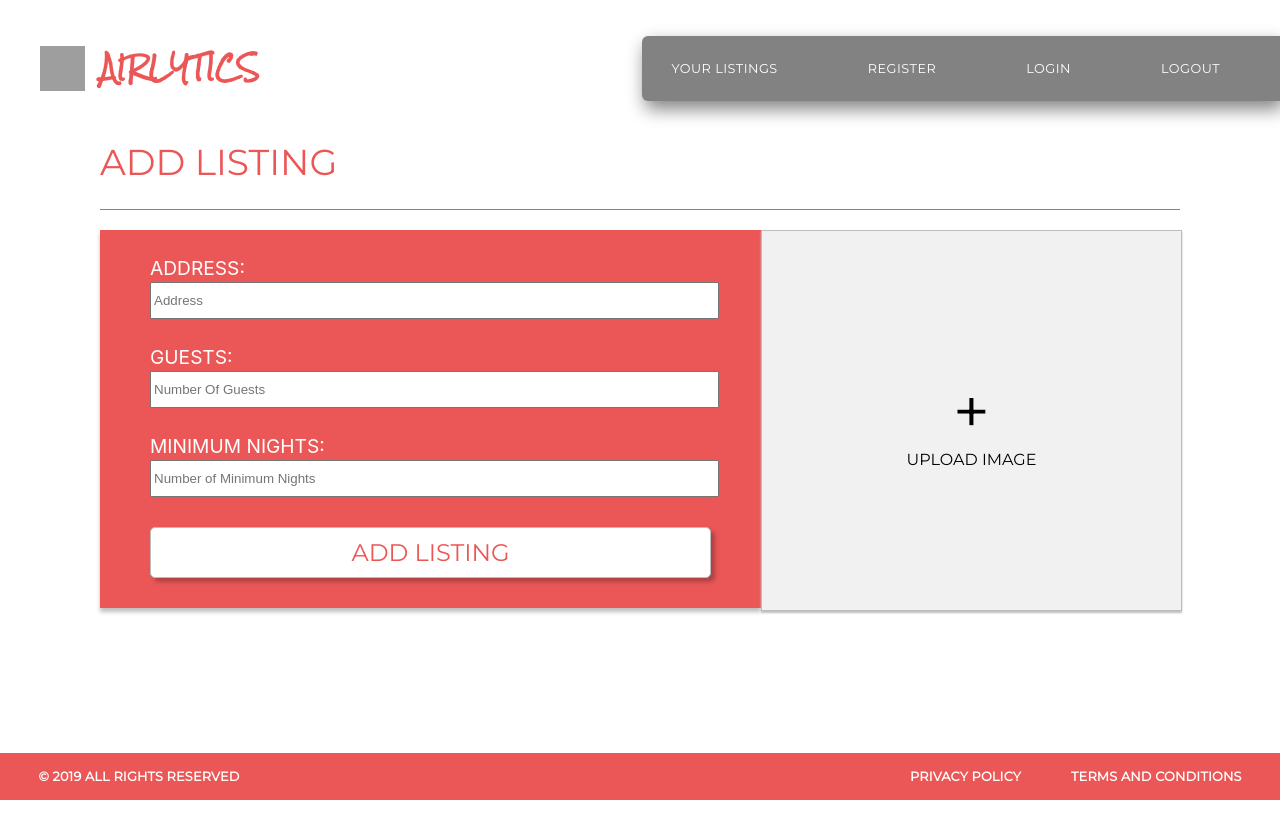
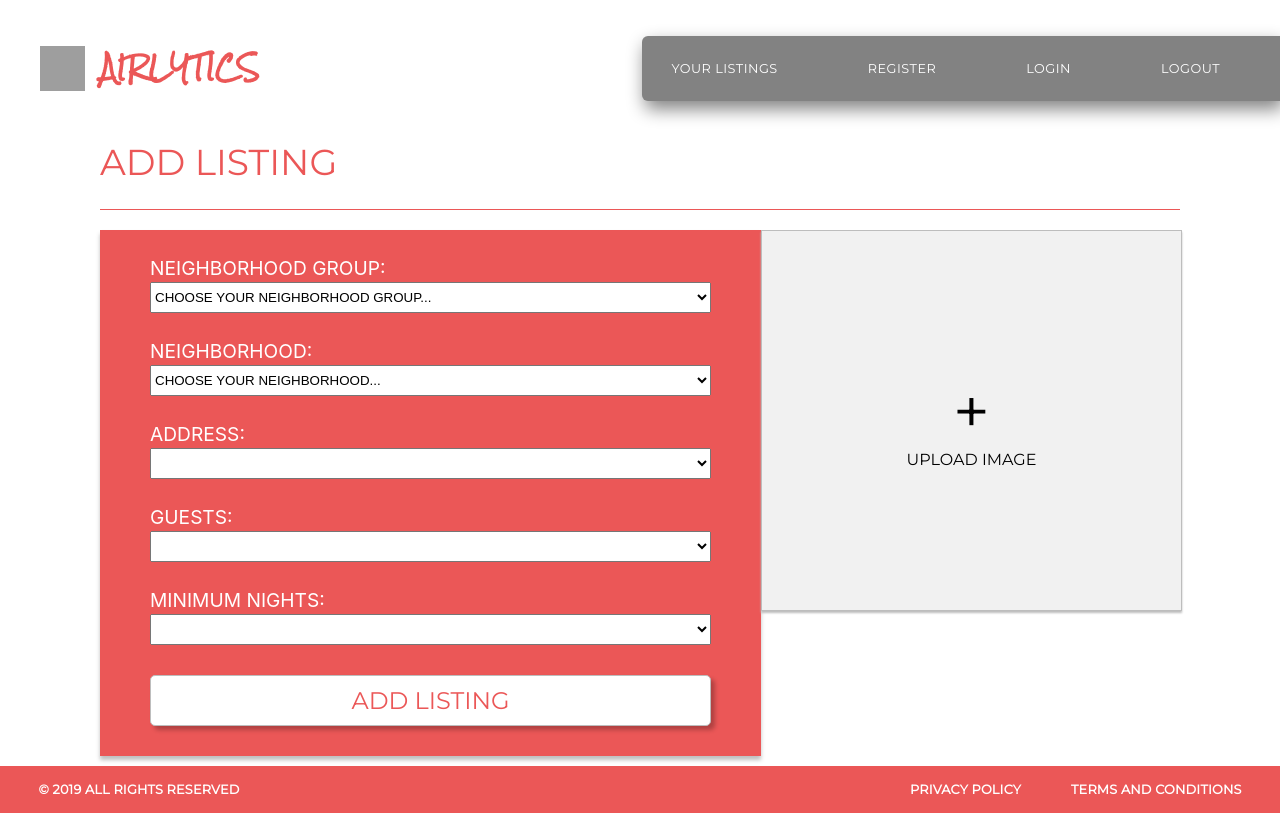
Before and after one commit to airbnb-price-opt/front-end, a React (Create React App) app in the folder airbnb-opt-price/: page /add-listing in a window 1280 px wide. Built offline with nearby package versions, Linux system fonts and the light colour scheme; grey boxes are pictures that could not be loaded.

Commit message:
Dropdown Menu Logic Functionality

```diff
--- a/airbnb-opt-price/src/StyledComps.js
+++ b/airbnb-opt-price/src/StyledComps.js
@@ -106,6 +106,12 @@ export const ListingFormLabel = styled.label`
     @media (max-width: 600px) {
         margin-bottom: 10px;
     }
+`;
+
+export const ListingFormSelect = styled.select`
+    margin-top: 5px;
+    height: 31px;
+    width: 100%;
 `;
 
 export const ListingFormInput = styled.input`
--- a/airbnb-opt-price/src/components/AddListing.jsx
+++ b/airbnb-opt-price/src/components/AddListing.jsx
@@ -1,18 +1,43 @@
-import React, { useState } from 'react'
-import { AddListingDiv, AddListingWrapper, AddListingHeader, UploadImageDiv, UploadImageText, ListingFormWrapper, ListingFormDiv, ListingForm, ListingFormLabel, ListingFormInput, ListingFormButton } from '../StyledComps'
+import React, { useState, useEffect } from 'react';
+import { connect } from 'react-redux';
+
+import { AddListingDiv, AddListingWrapper, AddListingHeader, UploadImageDiv, UploadImageText, ListingFormWrapper, ListingFormDiv, ListingForm, ListingFormLabel, ListingFormSelect, ListingFormButton } from '../StyledComps'
+// import { addNeighborhoodGroup } from '../store/actions';
 
 const AddListing = (props) => {
     const [listing, setListing] = useState({address: '', guests: 0, nights: 0})
+    const [selectedGroup, setSelectedGroup] = useState('')
+    const [selectedHood, setSelectedHood] = useState('')
+    console.log('GLOBAL SELECTED GROUP', selectedGroup)
+    console.log('Chosen HoodS:', selectedHood)
 
-    const handleChange = event => {
-        setListing({ ...listing, [event.target.name]: event.target.value });
-        console.log(event.target.name, event.target.value)
+
+    const handleSubmit = () => {
+        props.neighborhoodGroup.map(selected => {
+            console.log('MAP SELECTED GROUP', selectedGroup)
+            if(selected.name === selectedGroup){
+                console.log('fdfsfsd')
+                setSelectedHood(selected.neighbourHood)
+            }
+        })
+    }
+
+
+    console.log('Redux Group Data', props.neighborhoodGroup)
+    const handleChange = e => {
+        // setListing({ ...listing, [event.target.name]: event.target.value });
+        setSelectedGroup(e.target.value)
+
+        props.neighborhoodGroup.map(selected => {
+            console.log('MAP SELECTED GROUP', selectedGroup)
+            if(selected.name === e.target.value){
+                console.log('fdfsfsd')
+                setSelectedHood(selected.neighbourHood)
+            }
+        })
     };
 
-    const handleSubmit = e => {
-        e.preventDefault()
-        console.log("Added Listing", listing)
-    }
+
 
     return (
         <AddListingDiv>
@@ -22,20 +47,59 @@ const AddListing = (props) => {
                 <ListingFormDiv>
                     <ListingForm>
                         <ListingFormLabel>
+                            NEIGHBORHOOD GROUP:
+                            <br />
+                            <ListingFormSelect
+                                required
+                                name='selectedGroup'
+                                onChange={handleChange}
+                            >
+                                <option value="CHOOSE YOUR NEIGHBORHOOD GROUP..." disabled selected='selected'>
+                                    CHOOSE YOUR NEIGHBORHOOD GROUP...
+                                </option>
+                                {props.neighborhoodGroup.map(group => {
+                                    return (
+                                            <option
+                                                value={group.name}
+                                                key={group.neighbourhood_group_id}
+                                            >
+                                                {group.name}
+                                            </option>
+                                    )
+                                })}
+                            </ListingFormSelect>
+                        </ListingFormLabel>
+                        <ListingFormLabel>
+                            NEIGHBORHOOD:
+                            <br />
+                            <ListingFormSelect
+                                required
+                                name='selectedHood'
+                            >
+                                <option value="" disabled selected>
+                                    CHOOSE YOUR NEIGHBORHOOD...
+                                </option>
+
+                                {!selectedHood ? null : selectedHood.map(each => <option key={each.name}>{each.name}</option>)}
+
+                            </ListingFormSelect>
+                        </ListingFormLabel>
+                        <ListingFormLabel>
                             ADDRESS:
                             <br />
-                            <ListingFormInput
+                            <ListingFormSelect
+                                required
                                 name='address'
-                            placeholder='Address'
                                 onChange={handleChange}
                             />
+
                         </ListingFormLabel>
                         <ListingFormLabel>
                             GUESTS:
                             <br />
-                            <ListingFormInput
+                            <ListingFormSelect
+                                required
                                 name='guests'
-                            placeholder='Number Of Guests'
                                 onChange={handleChange}
                                 type='number'
                             />
@@ -43,9 +107,9 @@ const AddListing = (props) => {
                         <ListingFormLabel>
                             MINIMUM NIGHTS:
                             <br />
-                            <ListingFormInput
+                            <ListingFormSelect
+                                required
                                 name='nights'
-                            placeholder='Number of Minimum Nights'
                                 onChange={handleChange}
                                 type='number'
                             />
@@ -65,4 +129,28 @@ const AddListing = (props) => {
     )
 }
 
-export default AddListing;
+const mapStateToProps = (state) => {
+    return{
+        neighborhoodGroup: state.neighborhoodGroup
+    }
+}
+
+export default connect(mapStateToProps, {})(AddListing);
+
+                                    // // if(selected.name === selectedGroup){
+                                    //     console.log(selected.neighbourHood)
+                                    //     selected.neighbourHood.map(hood => {
+                                    //         console.log(hood.name)
+                                    //         return(
+                                    //             <div>
+                                    //                 <h1 key={hood.neighbourhood_id}>{hood.name}</h1>
+                                    //                 <p>Sample P tag</p>
+                                    //             </div>
+                                    //         )
+                                    //     })
+                                    // // }else{
+                                    // //     return(
+                                    // //         <option value="No Matching Neighborhoods. Please Select Another">
+                                    // //         </option>
+                                    // //     )
+                                    // // }
--- a/airbnb-opt-price/src/store/actions/index.js
+++ b/airbnb-opt-price/src/store/actions/index.js
@@ -12,6 +12,9 @@ export const GET_NEIGHBORHOOD_FAIL = 'GET_NEIGHBORHOOD_FAIL';
 export const GET_NEIGHBORHOOD_GROUP_START ='GET_NEIGHBORHOOD_GROUP_START';
 export const GET_NEIGHBORHOOD_GROUP_SUCCESS = 'GET_NEIGHBORHOOD_GROUP_SUCCESS';
 export const GET_NEIGHBORHOOD_GROUP_FAIL = 'GET_NEIGHBORHOOD_GROUP_FAIL';
+export const ADD_NEIGHBORHOOD_GROUP_START = 'ADD_NEIGHBORHOOD_GROUP_START';
+export const ADD_NEIGHBORHOOD_GROUP_SUCCESS = 'ADD_NEIGHBORHOOD_GROUP_SUCCESS';
+export const ADD_NEIGHBORHOOD_GROUP_FAIL = 'ADD_NEIGHBORHOOD_GROUP_FAIL';
 
 export const registerUser = (newUserObj) => dispatch => {
     dispatch({ type: REGISTER_USER_START })
@@ -69,3 +72,17 @@ export const getNeighborhoodGroups = () => dispatch => {
             dispatch({ type: GET_NEIGHBORHOOD_GROUP_FAIL, payload: err })
         })
 }
+
+export const addNeighborhoodGroup = (group) => dispatch => {
+    dispatch({ type: ADD_NEIGHBORHOOD_GROUP_START })
+    axios
+        .post('https://airbnb-price-opt.herokuapp.com/groups/new', group)
+        .then(res => {
+            console.log('ADD_NEIGHBORHOOD_GROUP_SUCCESS', res.data)
+            dispatch({ type: ADD_NEIGHBORHOOD_GROUP_SUCCESS, payload: res.data })
+        })
+        .catch(err => {
+            console.log('ADD_NEIGHBORHOOD_GROUP_FAIL', err)
+            dispatch({ type: ADD_NEIGHBORHOOD_GROUP_FAIL, payload: err })
+        })
+}
--- a/airbnb-opt-price/src/store/reducers/index.js
+++ b/airbnb-opt-price/src/store/reducers/index.js
@@ -10,7 +10,10 @@ import {
     GET_NEIGHBORHOOD_FAIL,
     GET_NEIGHBORHOOD_GROUP_START,
     GET_NEIGHBORHOOD_GROUP_SUCCESS,
-    GET_NEIGHBORHOOD_GROUP_FAIL
+    GET_NEIGHBORHOOD_GROUP_FAIL,
+    // ADD_NEIGHBORHOOD_GROUP_START,
+    // ADD_NEIGHBORHOOD_GROUP_SUCCESS,
+    // ADD_NEIGHBORHOOD_GROUP_FAIL
 } from '../actions';
 
 const initialState = {
@@ -18,8 +21,63 @@ const initialState = {
     addingUser: false,
     loggingIn: false,
     getting: false,
-    neighborhoods: [],
-    neighborhoodGroups: []
+    posting: false,
+    neighborhoodGroup: [
+        {
+            name: "Friedrichstein",
+            neighbourHood: [
+            {
+                name: "NeighborhoodFried",
+                neighbourhood_id: 0
+            },
+            {
+                name: "NeighborhoodRich",
+                neighbourhood_id: 1
+            },
+            {
+                name: "NeighborhoodStein",
+                neighbourhood_id: 2
+            }
+            ],
+            neighbourhood_group_id: 0
+        },
+        {
+            name: "Lichtenstiein",
+            neighbourHood: [
+            {
+                name: "NeighborhoodLicht",
+                neighbourhood_id: 0
+            },
+            {
+                name: "NeighborhoodTen",
+                neighbourhood_id: 1
+            },
+            {
+                name: "NeighborhoodSteiner",
+                neighbourhood_id: 2
+            }
+            ],
+            neighbourhood_group_id: 1
+        },
+        {
+            name: "BerlinHamburn",
+            neighbourHood: [
+            {
+                name: "NeighborhoodBer",
+                neighbourhood_id: 0
+            },
+            {
+                name: "NeighborhoodLinHam",
+                neighbourhood_id: 1
+            },
+            {
+                name: "NeighborhoodBurn",
+                neighbourhood_id: 2
+            }
+            ],
+            neighbourhood_group_id: 2
+        },
+    ]
 }
 
 export const reducer = (state = initialState, action ) => {
@@ -93,3 +151,22 @@ export const reducer = (state = initialState, action ) => {
             return state;
     }
 }
+
+
+        // case ADD_NEIGHBORHOOD_GROUP_START:
+        //     return{
+        //         ...state,
+        //         posting: true,
+        //     }
+        // case ADD_NEIGHBORHOOD_GROUP_SUCCESS:
+        //     return{
+        //         ...state,
+        //         posting: false,
+        //         neighborhoodGroups: [...state.neighborhoodGroups, action.payload]
+        //     }
+        // case ADD_NEIGHBORHOOD_GROUP_FAIL:
+        //     return{
+        //         ...state,
+        //         posting: false,
+        //         neighborhoodGroups: [...state.neighborhoodGroups, action.payload]
+        //     }
```
Lines whose indentation alone changed are shown as unchanged.
